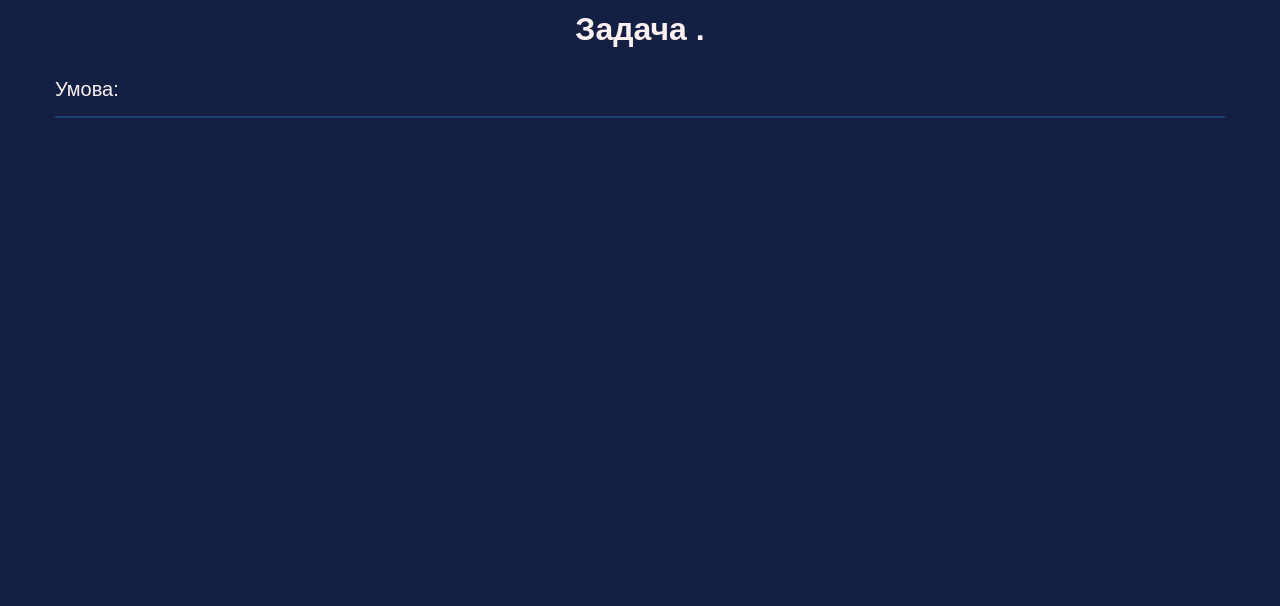
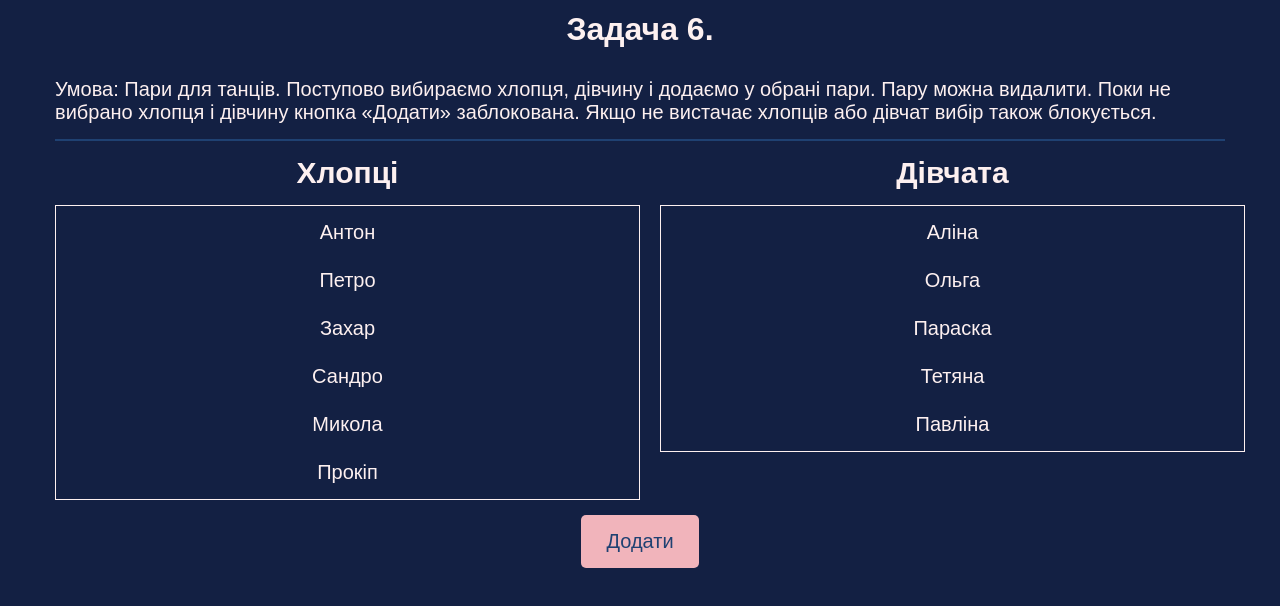
Before and after one commit to PavloRozhko/VueHTasks, a plain HTML site: page lesson03/tasks/task01.html in a window 1280 px wide. Drawn offline with nearby package versions, Linux system fonts and the light colour scheme.

Commit message:
add task solution

```diff
--- a/lesson03/tasks/task01.html
+++ b/lesson03/tasks/task01.html
@@ -34,6 +34,9 @@
 			margin-bottom: 15px;
 		}
 
+		li {
+			list-style: none;
+		}
 
 		h1 {
 			font-size: 32px;
@@ -55,15 +58,136 @@
 			padding-bottom: 15px;
 			margin-bottom: 15px;
 		}
+
+		/* ------------------ */
+		.dancers__container {
+			display: flex;
+			justify-content: center;
+			gap: 20px;
+			justify-content: space-evenly;
+			margin-bottom: 15px;
+		}
+
+		.dancers__list {
+			flex: 0 0 50%;
+			text-align: center;
+		}
+
+		.dancers__list h2 {
+			margin-bottom: 15px;
+		}
+
+		.girls__list li:not(:last-child),
+		.boys__list li:not(:last-child) {
+			margin-bottom: 15px;
+		}
+
+		.girls__list,
+		.boys__list {
+			border: 1px solid #FDF0F0;
+			padding: 10px;
+		}
+
+		.girls__list li,
+		.boys__list li {
+			cursor: pointer;
+			padding: 5px;
+		}
+
+		.dancers__action {
+			text-align: center;
+		}
+
+		.selected {
+			border: 1px solid #F1B4BB;
+			border-radius: 5px;
+		}
+
+		.add-btn {
+			font-size: 20px;
+			color: #1F4172;
+			padding: 15px 25px;
+			border-radius: 5px;
+			background-color: #FDF0F0;
+			transition: background-color 0.3s ease 0s;
+			cursor: pointer;
+		}
+
+		.add-btn:disabled {
+			background-color: #F1B4BB;
+		}
+
+		.add-btn:hover {
+			background-color: #F1B4BB;
+		}
+
+		.chosen-pair {
+			border: 1px solid #FDF0F0;
+			padding: 10px;
+			margin-top: 15px;
+		}
+
+		.pair {
+			display: flex;
+			justify-content: center;
+			align-items: center;
+			gap: 25px;
+		}
+
+		.pair:not(:last-child) {
+			margin-bottom: 15px;
+		}
+
+		.delete-dtn {
+			width: 30px;
+			height: 30px;
+			color: red;
+			font-weight: 900;
+			border-radius: 50%;
+			border: 1px solid #FDF0F0;
+			background-color: transparent;
+			cursor: pointer;
+		}
 	</style>
 </head>
 <body>
 	<div class="container">
-		<h1>Задача .</h1>
+		<h1>Задача 6.</h1>
 		<div class="task-condition">
-			<p>Умова: </p>
+			<p>Умова: Пари для танців. Поступово вибираємо хлопця, дівчину і додаємо у обрані пари. Пару можна видалити. Поки
+				не вибрано хлопця і дівчину кнопка «Додати» заблокована. Якщо не вистачає хлопців або дівчат вибір також
+				блокується.</p>
 		</div>
 		<div id="app">
+			<div class="dancers">
+				<div class="dancers__container">
+					<div class="dancers__list boys">
+						<h2>Хлопці</h2>
+						<ul class="boys__list">
+							<li v-for="(boy, index) in boysList" :key="boy.id" :class="{'selected':boy.isSelected}"
+								@click="onClick(boy)">
+								{{boy.name}}</li>
+						</ul>
+					</div>
+					<div class="dancers__list girls">
+						<h2>Дівчата</h2>
+						<ul class="girls__list">
+							<li v-for="(girl, index) in girlsList" :key="girl.id" :class="{'selected':girl.isSelected}"
+								@click="onClick(girl)">
+								{{girl.name}}</li>
+						</ul>
+					</div>
+				</div>
+				<div class="dancers__action">
+					<button class="add-btn" @click="onPairAdd()" :disabled="isDisable">Додати</button>
+				</div>
+			</div>
+			<div class="pairs__container" :class="{'chosen-pair': isPairAdd}">
+				<div class="pair" v-for="pair in dancePairsList" :key="pair.id">
+					<span>{{pair.boy}}</span> <span>{{pair.girl}}</span><button class="delete-dtn"
+						@click="onPairDelete(pair)">X</button>
+				</div>
+			</div>
 		</div>
 		<script>
 			const { createApp } = Vue
@@ -71,11 +195,85 @@
 			const app = createApp({
 				data() {
 					return {
+						girlsList: [
+							{ name: 'Аліна', id: '1', isSelected: false },
+							{ name: 'Ольга', id: '2', isSelected: false },
+							{ name: 'Параска', id: '3', isSelected: false },
+							{ name: 'Тетяна', id: '4', isSelected: false },
+							{ name: 'Павліна', id: '5', isSelected: false },
+						],
+						boysList: [
+							{ name: 'Антон', id: '1', isSelected: false },
+							{ name: 'Петро', id: '2', isSelected: false },
+							{ name: 'Захар', id: '3', isSelected: false },
+							{ name: 'Сандро', id: '4', isSelected: false },
+							{ name: 'Микола', id: '5', isSelected: false },
+							{ name: 'Прокіп', id: '6', isSelected: false },
+						],
+						selectedBoy: false,
+						selectedGirl: false,
+						dancePairsList: [],
 					}
 				},
 				computed: {
+					isDisable() {
+						return !this.isPairSelected && !this.isListEmpty
+					},
+					isPairSelected() {
+						return this.selectedBoy && this.selectedGirl
+					},
+					isListEmpty() {
+						return this.boysList.length === 0 && this.girlsList.length === 0
+					},
+					isPairAdd() {
+						return this.dancePairsList.length !== 0
+					}
 				},
 				methods: {
+					onClick(dancer) {
+						const gender = this.checkGender(dancer)
+
+						if (gender === 'male') {
+							dancer.isSelected = true
+							this.boysList.forEach((boy) => {
+								if (boy.id !== dancer.id) boy.isSelected = false
+							})
+							this.selectedBoy = dancer
+						} else {
+							dancer.isSelected = true
+							this.girlsList.forEach((girl) => {
+								if (girl.id !== dancer.id) girl.isSelected = false
+							})
+							this.selectedGirl = dancer
+						}
+					},
+					checkGender(dancer) {
+						let gender
+						if (this.boysList.includes(dancer))
+							gender = 'male'
+						else gender = 'female'
+						return gender
+					},
+					formDancersPair() {
+						const dancePair = {
+							boy: this.selectedBoy.name,
+							girl: this.selectedGirl.name,
+							id: Date.now()
+						}
+						this.dancePairsList.push(dancePair)
+					},
+					onPairAdd() {
+						this.formDancersPair()
+
+						this.girlsList = this.girlsList.filter(girl => girl.id !== this.selectedGirl.id)
+						this.boysList = this.boysList.filter(boy => boy.id !== this.selectedBoy.id)
+
+						this.selectedBoy = false
+						this.selectedGirl = false
+					},
+					onPairDelete(pairToDelete) {
+						this.dancePairsList = this.dancePairsList.filter(pair => pair.id !== pairToDelete.id)
+					}
 				}
 			})
 			app.mount('#app')
```
